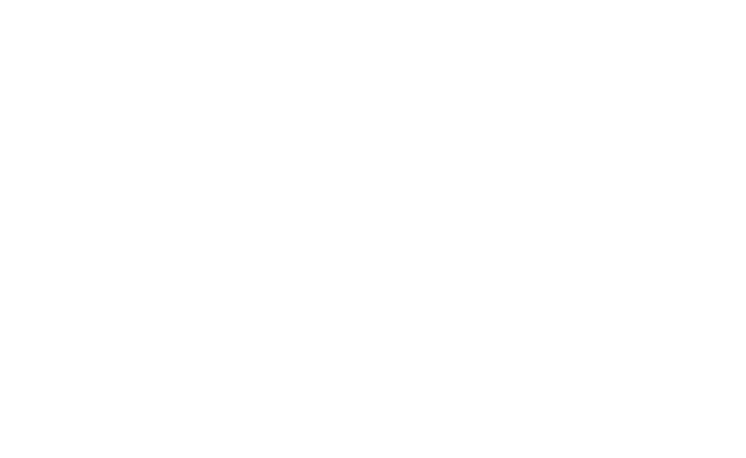
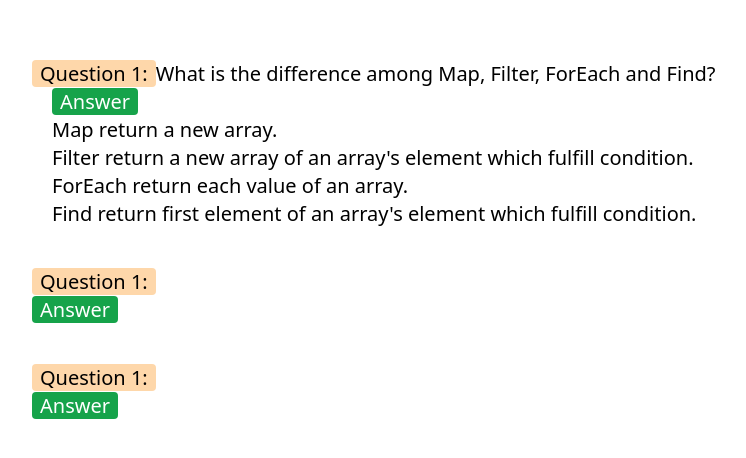
Before and after one commit to Iqubal905/quiz-hero, a plain HTML site: page blog.html in a window 1280 px wide. Shown: the whole page, without its empty margins (8-754 px from the left). Drawn offline with nearby package versions, Linux system fonts and the light colour scheme.

Commit message:
blogQuestionAdd

```diff
--- a/blog.html
+++ b/blog.html
@@ -5,8 +5,20 @@
     <meta http-equiv="X-UA-Compatible" content="IE=edge">
     <meta name="viewport" content="width=device-width, initial-scale=1.0">
     <title>My Blog</title>
+    <script src="https://cdn.tailwindcss.com"></script>
 </head>
-<body>
-
+<body class="m-10">
+   <div class="py-5">
+    <h2 class="text-xl"><span class="bg-orange-200 px-2 rounded">Question 1:</span>What is the difference among Map, Filter, ForEach and Find?</h2>
+    <p class="text-xl ml-5"><span class="bg-green-600 text-white px-2 rounded">Answer</span> <br> Map return a new array. <br> Filter return a new array of an array's element which fulfill condition.<br> ForEach return each value of an array. <br> Find return first element of an array's element which fulfill condition.</p>
+   </div>
+   <div class="text-xl py-5">
+    <h2><span class="bg-orange-200 px-2 rounded">Question 1:</span></h2>
+    <p><span class="bg-green-600 text-white px-2 rounded">Answer</span></p>
+   </div>
+   <div class="text-xl py-5">
+    <h2><span class="bg-orange-200 px-2 rounded">Question 1:</span></h2>
+    <p><span class="bg-green-600 text-white px-2 rounded">Answer</span></p>
+   </div>
 </body>
 </html>
```
